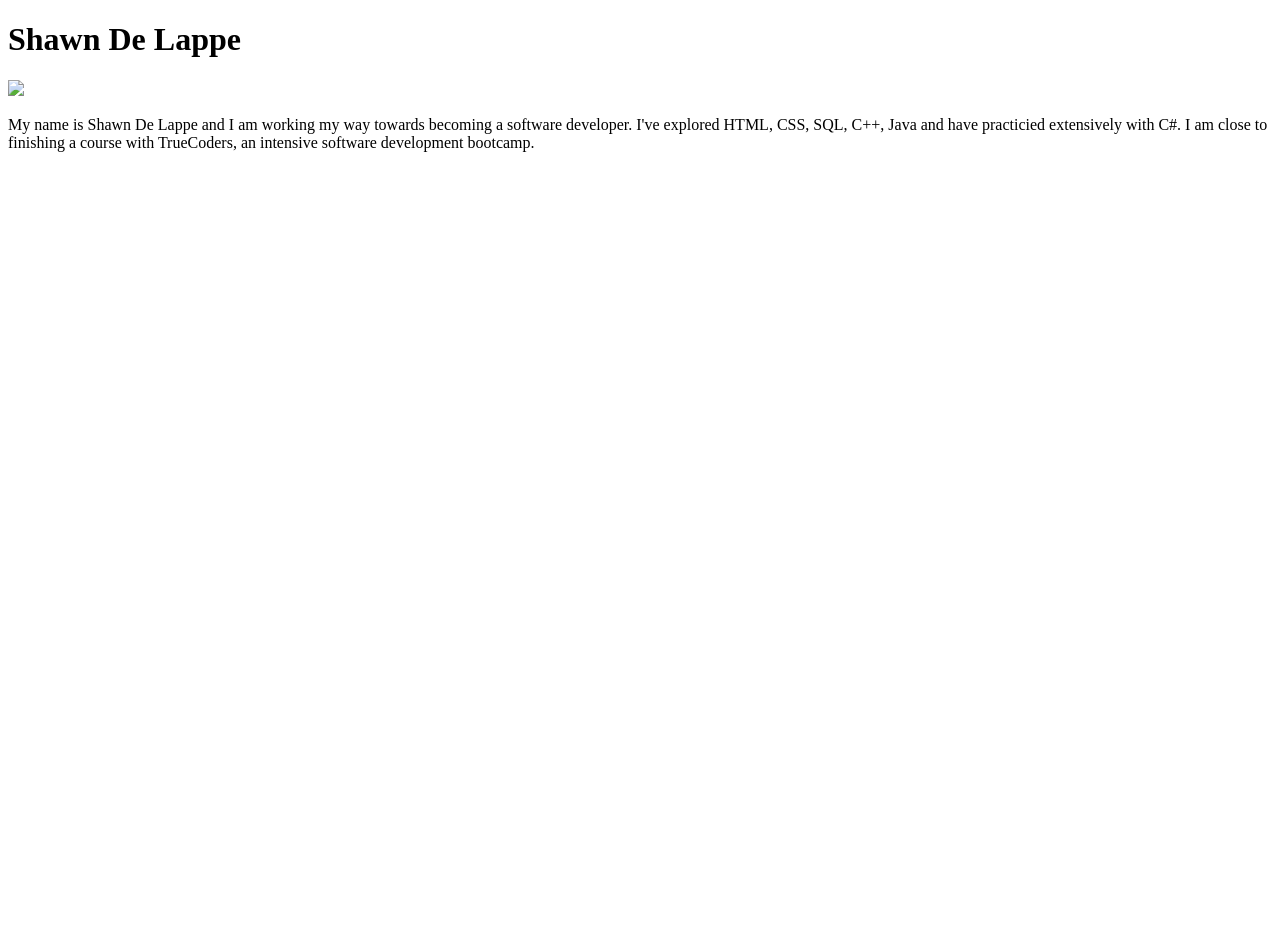
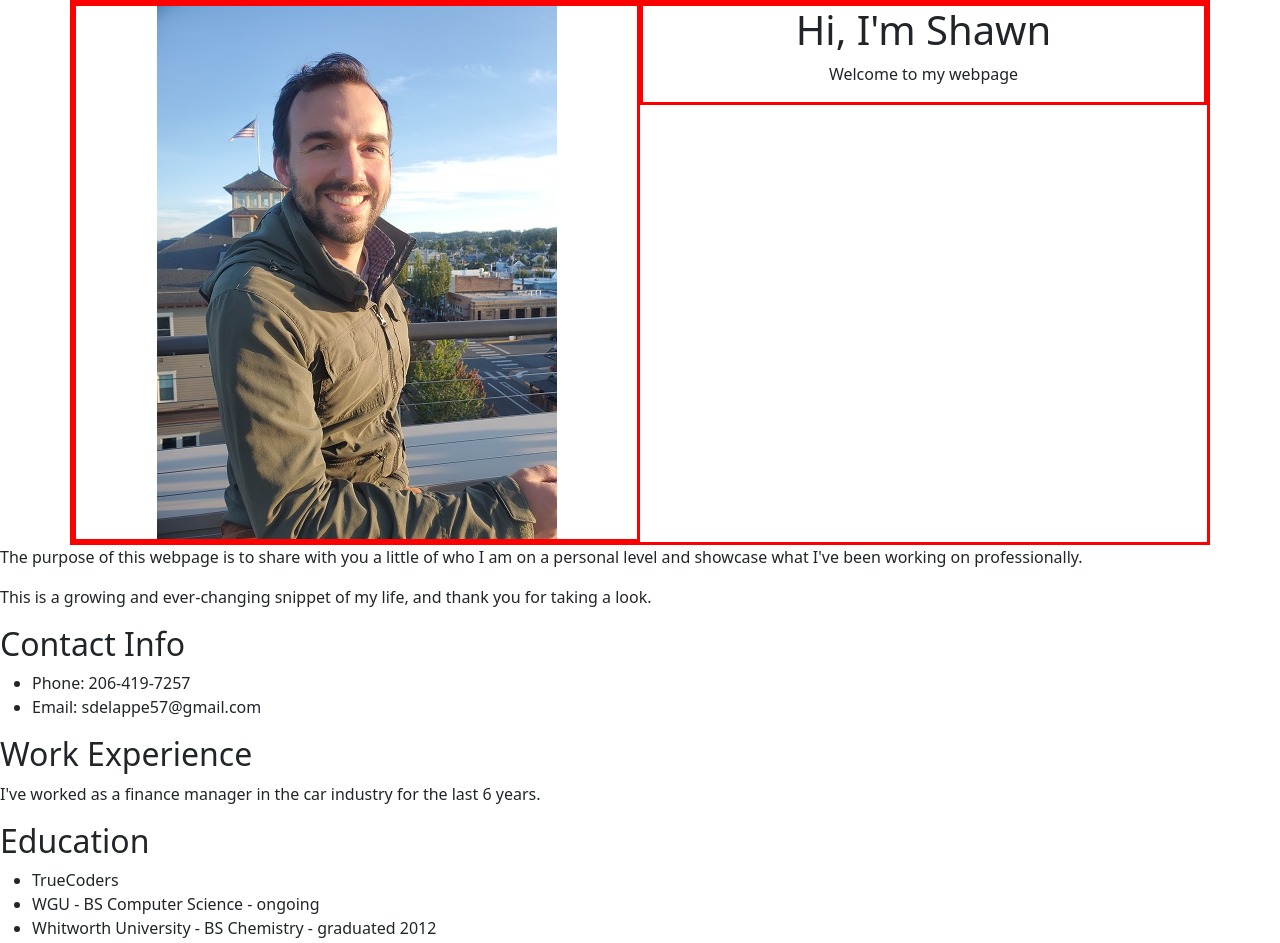
Before and after one commit to sdelappe/sdelappe.github.io, a plain HTML site: page index.html in a window 1280 px wide. Before the commit the page ends 800 px from the top, so only its background shows below. Drawn offline with nearby package versions, Linux system fonts and the light colour scheme.

Commit message:
rough draft v1

```diff
--- a/index.html
+++ b/index.html
@@ -5,18 +5,51 @@
     <meta charset="UTF-8">
     <meta http-equiv="X-UA-Compatible" content="IE=edge">
     <meta name="viewport" content="width=device-width, initial-scale=1.0">
-    <title>Document</title>
+    <link href="https://cdn.jsdelivr.net/npm/bootstrap@5.1.3/dist/css/bootstrap.min.css" rel="stylesheet" integrity="sha384-1BmE4kWBq78iYhFldvKuhfTAU6auU8tT94WrHftjDbrCEXSU1oBoqyl2QvZ6jIW3" crossorigin="anonymous">
+    <link rel="stylesheet" href="site.css">
+
 </head>
 <body>
-    <h1>Shawn De Lappe</h1>
+    <div class="container">
+        <div class="row align-items-start red-border">
+          <div class="col red-border">
+            <img src="photos/self_website.jpg">
+          </div>
+          <div class="col red-border">
+            <h1 text-align: center;>Hi, I'm Shawn</h1>
+            <p>Welcome to my webpage</p>
+          </div>
+        </div>
+    </div>
 
-    <img src="photos/self_website.jpg">
+    <section>
+        <p>
+            The purpose of this webpage is to share with you a little of who I am on a personal level and showcase what I've been working on professionally.
+        </p>
+        <p>This is a growing and ever-changing snippet of my life, and thank you for taking a look.</p>
+    </section>
+
+    <section>
+    <h2>Contact Info</h2>
+
+    <ul>
+        <li>Phone: 206-419-7257</li>
+        <li>Email: sdelappe57@gmail.com</li>
+    </ul>
+</section>
+
+    <h2>Work Experience</h2>
 
     <p>
-        My name is Shawn De Lappe and I am working my way towards becoming a software developer.
-        I've explored HTML, CSS, SQL, C++, Java and have practicied extensively with C#.
-        I am close to finishing a course with TrueCoders, an intensive software development bootcamp.
+        I've worked as a finance manager in the car industry for the last 6 years.
     </p>
+
+    <h2>Education</h2>
+    <ul>
+        <li>TrueCoders</li>
+        <li>WGU - BS Computer Science - ongoing</li>
+        <li>Whitworth University - BS Chemistry - graduated 2012</li>
+    </ul>
 
 
 
--- /dev/null
+++ b/site.css
@@ -0,0 +1,21 @@
+/* style rules */
+
+img {
+    width: 400px;
+}
+
+.red-border {
+    border-color: red;
+    border-width: 3px;
+    border-style: solid;
+    text-align: center;
+}
+
+.background-image {
+    background-image: url(photos/background_pic.jpg);
+
+}
+
+#someuniqueID {
+    width: 20 px;
+}
```
Also changed, not shown: photos/self_website.jpg (added), 1 other file.
